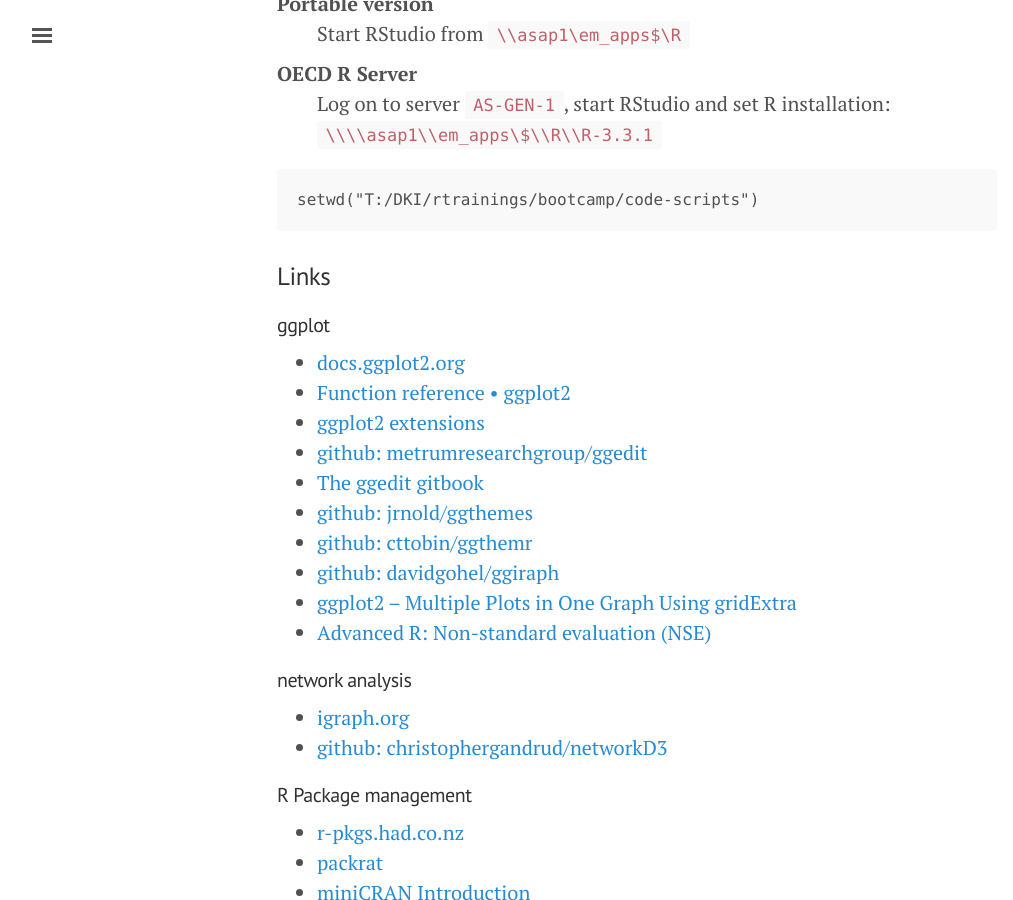
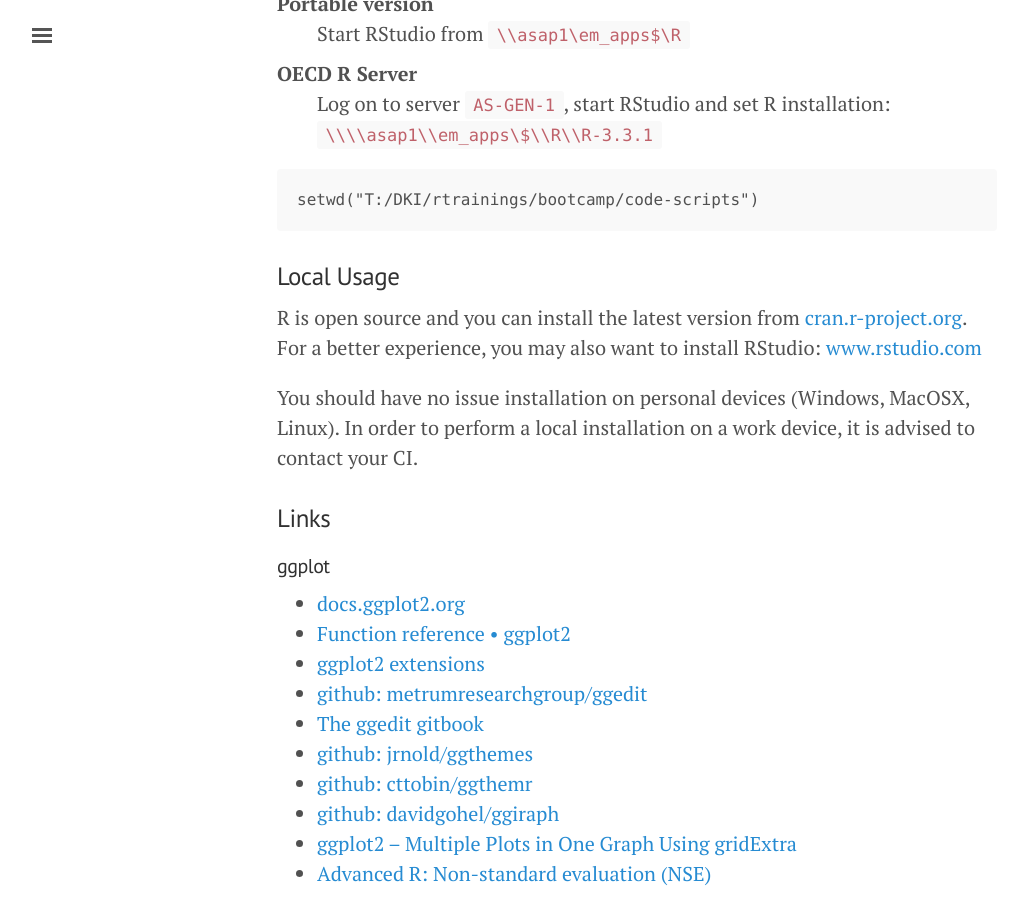
Before and after one commit to bowerth/boot-r, a Jekyll site: the page built from bootcamp/index.md, in a window 1280 px wide and 900 px high, scrolled down 1919 px. Shown: the whole window, without its empty margins (3-1016 px from the left). Built offline with Jekyll 4.4.1, drawn with Linux system fonts in a browser that asks for light colours; nearby versions of some CDN libraries.

Commit message:
add installation message

```diff
--- a/bootcamp/index.md
+++ b/bootcamp/index.md
@@ -91,6 +91,15 @@ setwd("T:/DKI/rtrainings/bootcamp/code-scripts")
 | 17h00 | End              |
  -->
 
+### Local Usage
+
+R is open source and you can install the latest version from [cran.r-project.org](https://cran.r-project.org).
+For a better experience, you may also want to install RStudio: [www.rstudio.com](https://www.rstudio.com)
+
+You should have no issue installation on personal devices (Windows, MacOSX, Linux).
+In order to perform a local installation on a work device, it is advised to contact your CI.
+
+
 ### Links
 
 #### ggplot
```
